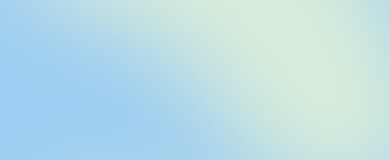
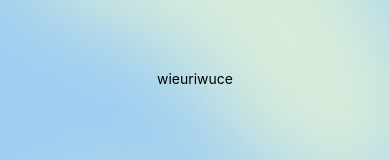
Before and after one commit to SouuYe07/Beacon, a React Native app: screen / in a window 390 px wide. Shown: the part 344-504 px from the top of the page. Built offline with nearby package versions, Linux system fonts and the light colour scheme.

Commit message:
Fixed tailwind

```diff
--- a/App.js
+++ b/App.js
@@ -1,9 +1,9 @@
 import "./global.css";
 import { Text, View } from 'react-native';
-import Background from "./src/components/Background";
+import SelectUser from "./src/navigation/SelectUser";
 
 export default function App() {
   return (
-    <Background />
+    <SelectUser />
   );
 }
--- a/src/components/Background.js
+++ b/src/components/Background.js
@@ -8,7 +8,7 @@ export default function Background() {
     <Image
       source={BackgroundPng}
       style={{ width, height }}
-      className="absolute inset-0 w-full h-full -z-10"
+      className="absolute inset-0 -z-10"
       resizeMode="cover"
     />
   );
--- /dev/null
+++ b/src/navigation/SelectUser.js
@@ -0,0 +1,16 @@
+import { View, Text } from 'react-native';
+import Background from '../components/Background';
+
+export default function SelectUser() {
+  return (
+    <View className="flex-1 relative">
+      <Background />
+
+      <View className="flex-1 z-10 justify-center items-center">
+        <Text>
+          wieuriwuce
+        </Text>
+      </View>
+    </View>
+  );
+}
--- a/tailwind.config.js
+++ b/tailwind.config.js
@@ -1,10 +1,14 @@
 /** @type {import('tailwindcss').Config} */
 module.exports = {
-  // NOTE: Update this to include the paths to all files that contain Nativewind classes.
-  content: ["./App.js", "./components/**/*.{js,jsx,ts,tsx}"],
+  // NOTE: Mention all files where you write NativeWind class names
+  content: [
+    "./App.{js,jsx,ts,tsx}",
+    "./index.js",
+    "./src/**/*.{js,jsx,ts,tsx}",
+  ],
   presets: [require("nativewind/preset")],
   theme: {
     extend: {},
   },
   plugins: [],
-}
+};
```
